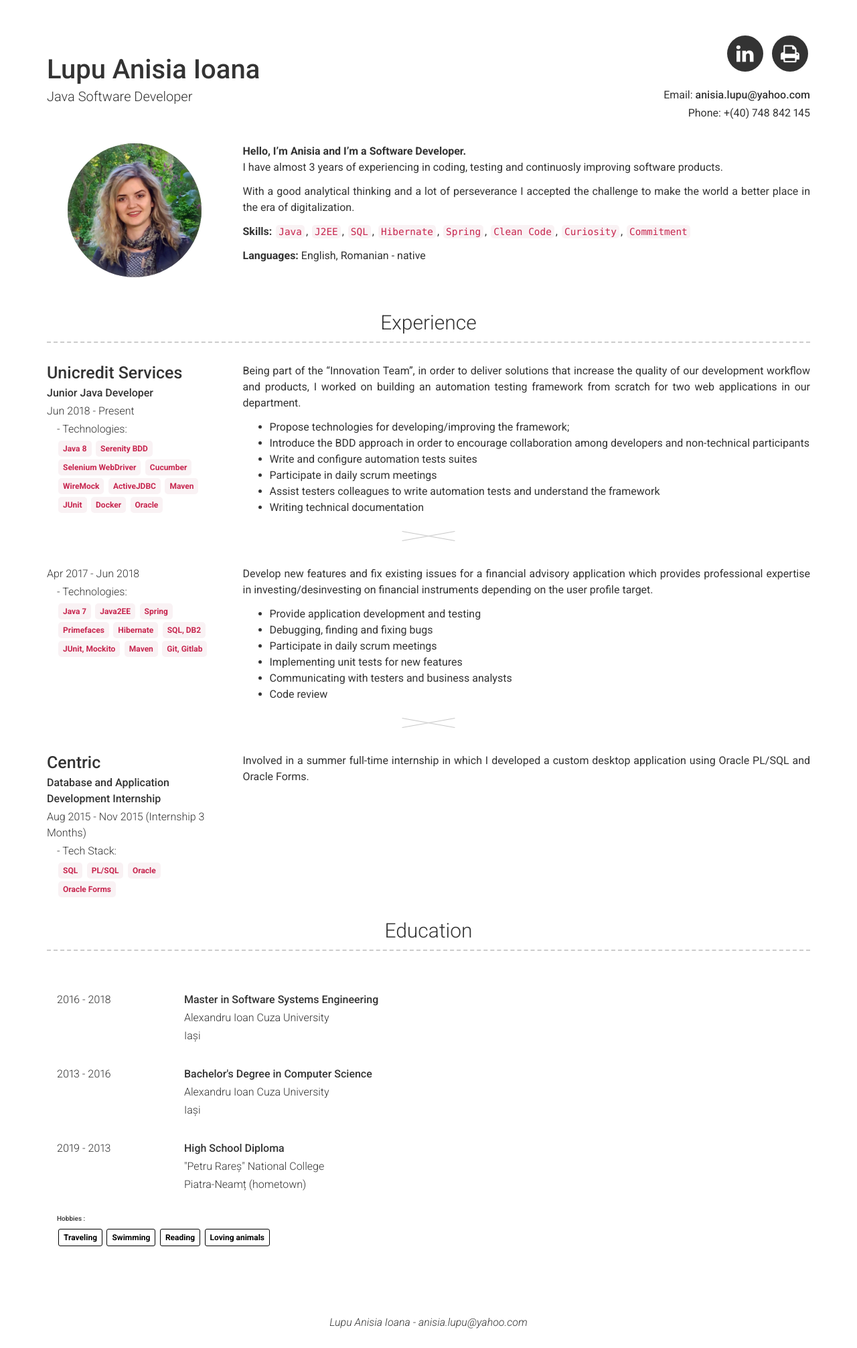
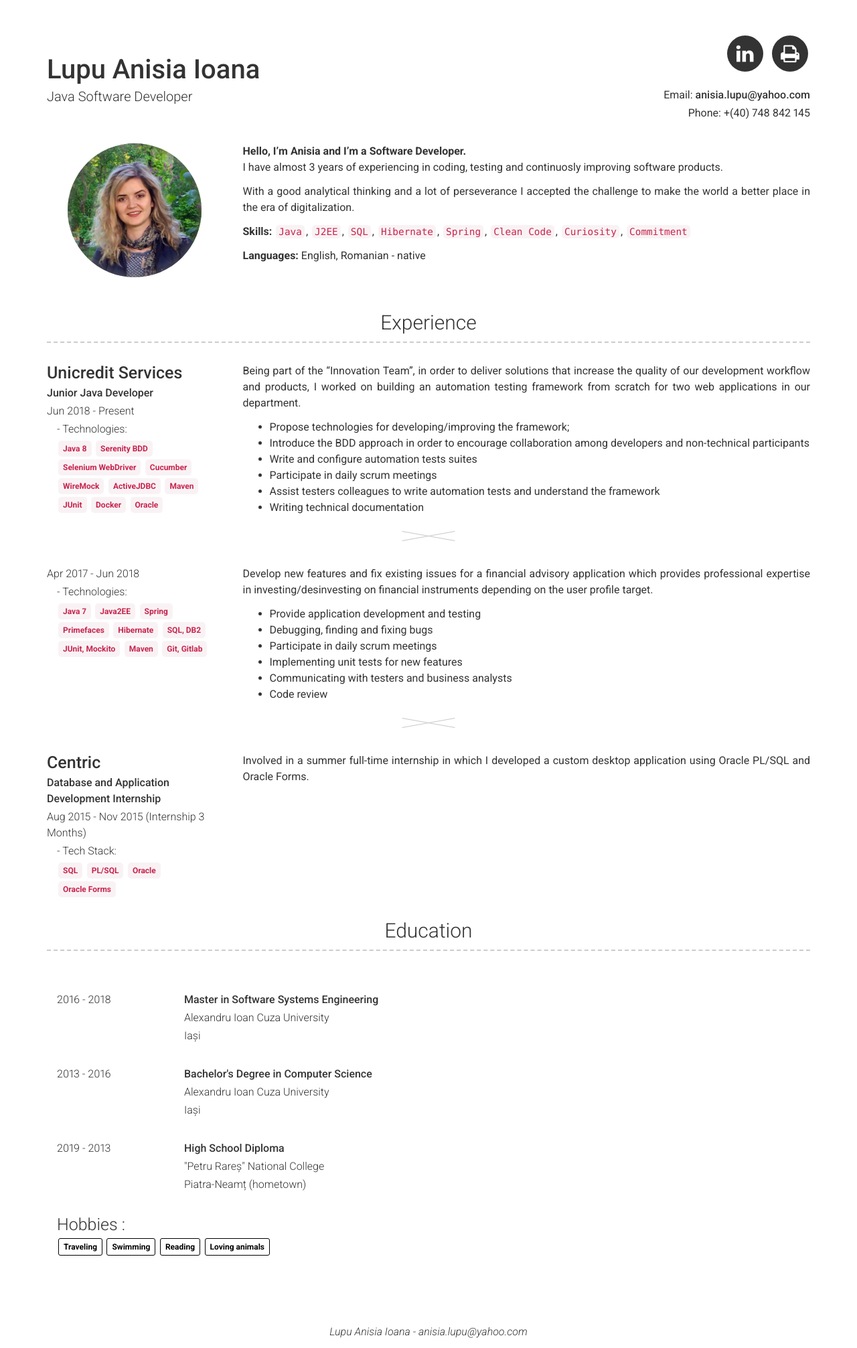
Before and after one commit to anisia-lupu/anisia-lupu, a Jekyll site: the page built from index.md, in a window 1280 px wide. Shown: the whole page at 67% size. Built offline with Jekyll 4.4.1, drawn with Linux system fonts in a browser that asks for light colours.

Commit message:
Update cv

```diff
--- a/_includes/more.html
+++ b/_includes/more.html
@@ -2,7 +2,7 @@
     <div class="row clearfix">
         <div class="col-md-12">
             <div class="container-fluid">
-                <h5> {{ site.more_title | default: "Hobbies" }} :</h5>
+                <h4> {{ site.more_title | default: "Hobbies" }} :</h4>
                 {% for interest in site.more.interests %}
                 <span class="badge badge-light marked-simple">{{ interest }}</span>
                 {% endfor %}
```
